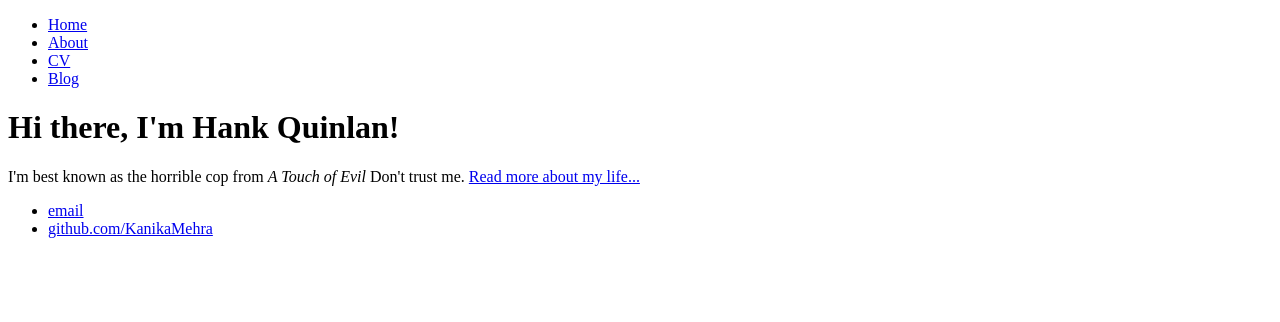
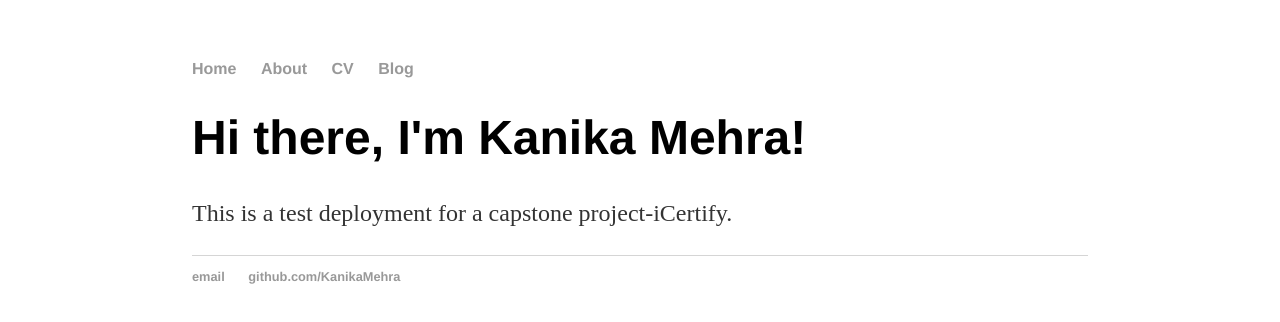
Before and after one commit to KanikaMehhra/KanikaMehhra.github.io, a plain HTML site: page index.html in a window 1280 px wide. Drawn offline with Linux system fonts and the light colour scheme; files that its build step writes are made by us from their sources.

Commit message:
Update index.html
Updated html with css link

```diff
--- a/index.html
+++ b/index.html
@@ -1,7 +1,9 @@
 <!DOCTYPE html>
 <html>
 	<head>
-		<title>Hank Quinlan, Horrible Cop</title>
+		<title>Kanika Mehra-iCertify</title>
+		<!-- link to main stylesheet -->
+		<link rel="stylesheet" type="text/css" href="/css/main.css">
 	</head>
 	<body>
 		<nav>
@@ -14,8 +16,8 @@
 		</nav>
 		<div class="container">
     		<div class="blurb">
-        		<h1>Hi there, I'm Hank Quinlan!</h1>
-				<p>I'm best known as the horrible cop from <em>A Touch of Evil</em> Don't trust me. <a href="/about">Read more about my life...</a></p>
+        		<h1>Hi there, I'm Kanika Mehra!</h1>
+				<p>This is a test deployment for a capstone project-iCertify.</p>
     		</div><!-- /.blurb -->
 		</div><!-- /.container -->
 		<footer>
```
